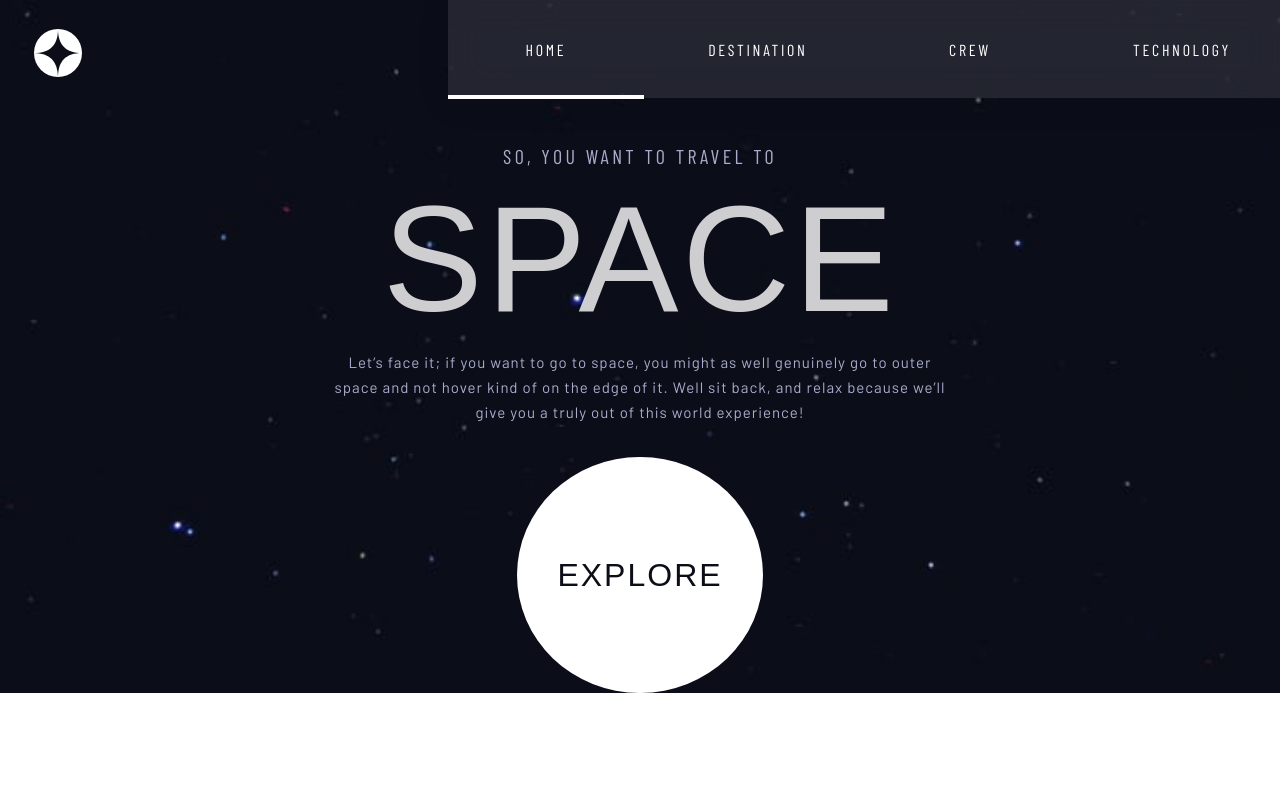
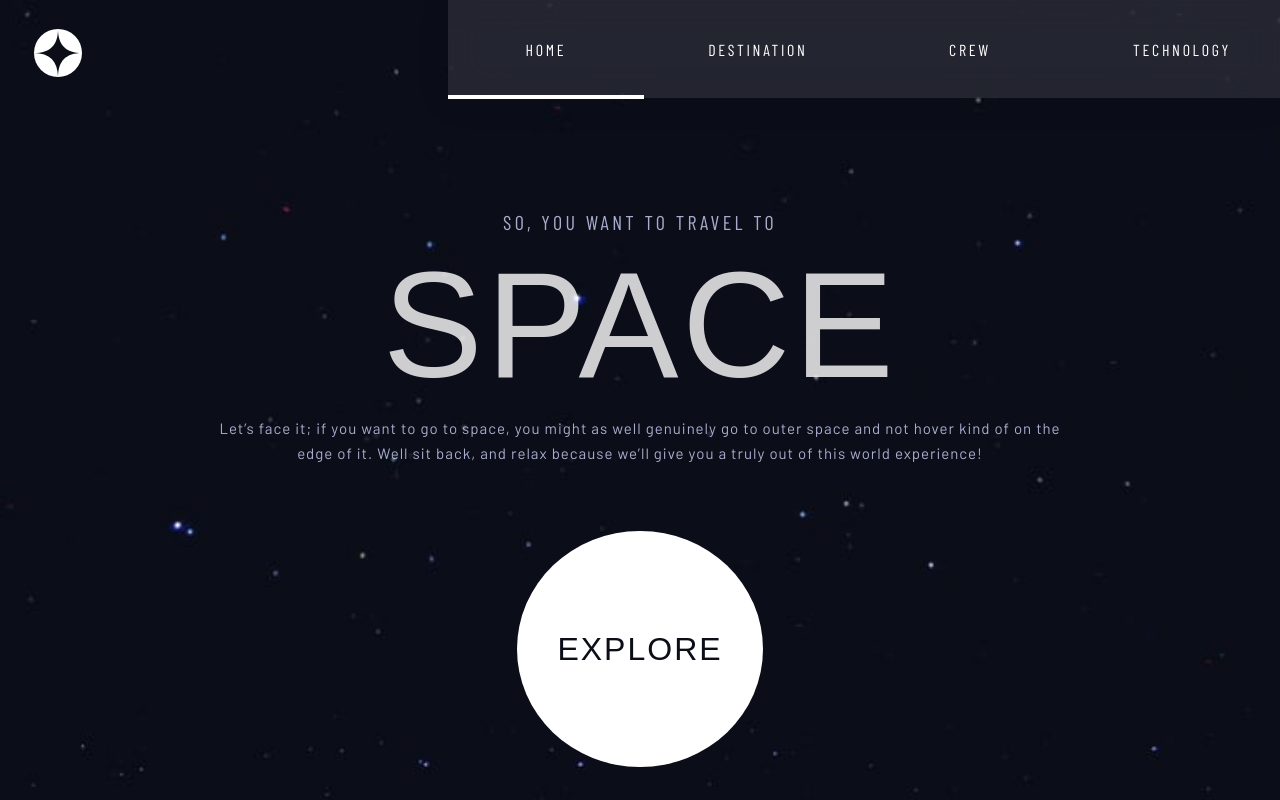
Before and after one commit to AyanorII/space-tourism, a React (Create React App) app in the folder space-tourism/: page /home in a window 1280 px wide. Built offline with nearby package versions, Linux system fonts and the light colour scheme; a web font is replaced by a local one.

Commit message:
fix homepage height

```diff
--- a/space-tourism/src/pages/Home/Home.jsx
+++ b/space-tourism/src/pages/Home/Home.jsx
@@ -13,6 +13,8 @@ const background = {
 }
 
 const Homepage = styled(Page)`
+  height: 100vh;
+
   @media (min-width: 1440px) {
     grid-template-columns: 1fr 1fr;
     column-gap: 10%;
@@ -23,10 +25,6 @@ const Content = styled.div`
   text-align: center;
   width: 85%;
   align-self: end;
-
-  @media (min-width: 768px) {
-    width: 60%;
-  }
 
   @media (min-width: 1440px) {
     width: 100%;
```
